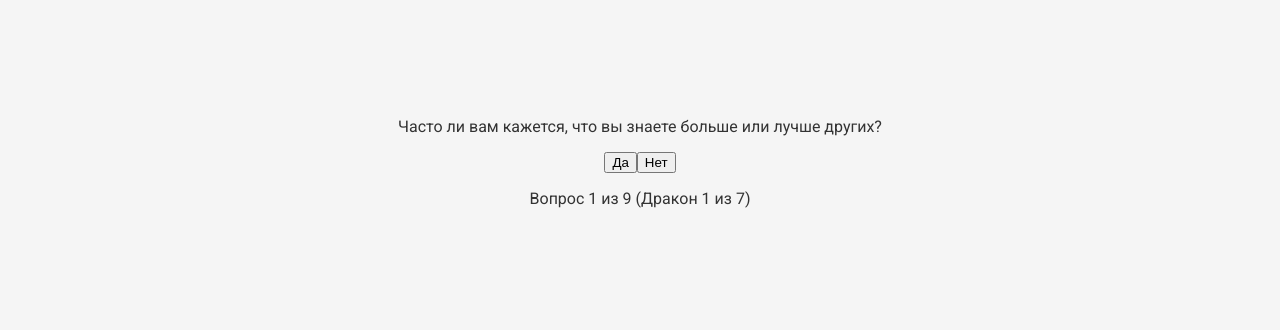
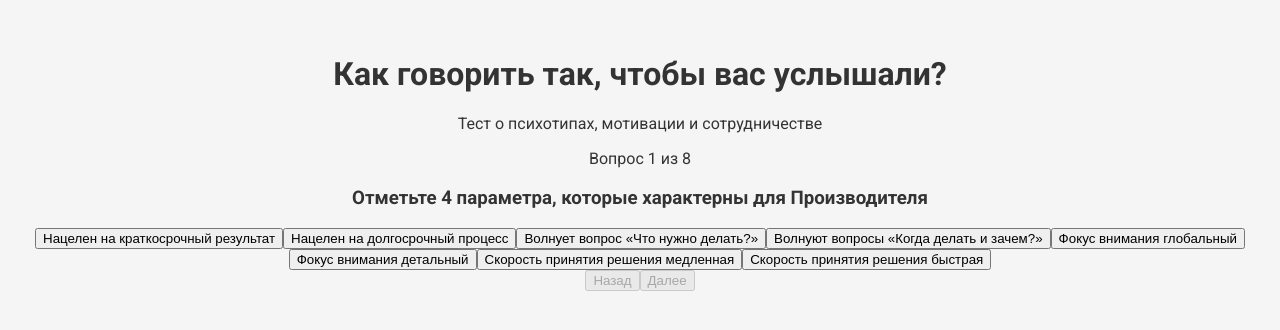
Before and after one commit to MakShuk/online-test-1, a React (Create React App) app: page / in a window 1280 px wide. Shown: the part 238-568 px from the top of the page. Built offline with nearby package versions, Linux system fonts and the light colour scheme.

Commit message:
add Question and Results components for quiz functionality

```diff
--- /dev/null
+++ b/src/components/Question.jsx
@@ -0,0 +1,38 @@
+import React from 'react';
+
+const Question = ({ question, selectedAnswers = [], onAnswerSelect }) => {
+  const handleOptionClick = (index) => {
+    let newSelected;
+    if (selectedAnswers.includes(index)) {
+      // Убираем ответ если он уже выбран
+      newSelected = selectedAnswers.filter(i => i !== index);
+    } else {
+      // Добавляем новый ответ
+      newSelected = [...selectedAnswers, index];
+    }
+    onAnswerSelect(newSelected);
+  };
+
+  return (
+    <div>
+      <h3 className="text-xl font-semibold mb-4">{question.text}</h3>
+      <div className="space-y-2">
+        {question.options.map((option, index) => (
+          <button
+            key={index}
+            onClick={() => handleOptionClick(index)}
+            className={`w-full text-left p-3 rounded-lg border ${
+              selectedAnswers.includes(index)
+                ? 'bg-blue-100 border-blue-500'
+                : 'bg-white border-gray-300 hover:bg-gray-50'
+            } transition-colors duration-200`}
+          >
+            {option}
+          </button>
+        ))}
+      </div>
+    </div>
+  );
+};
+
+export default Question;
--- /dev/null
+++ b/src/components/Results.jsx
@@ -0,0 +1,86 @@
+import React from 'react';
+
+const getCorrectAnswers = (question) => {
+  if (question.correctAnswers) {
+    return question.correctAnswers;
+  }
+  if (question.correctAnswer !== undefined) {
+    return [question.correctAnswer];
+  }
+  return [];
+};
+
+const Results = ({ userAnswers, questions, onRetry }) => {
+  const calculateScore = () => {
+    let correctCount = 0;
+
+    userAnswers.forEach((answers, questionIndex) => {
+      const question = questions[questionIndex];
+      const correctAnswers = getCorrectAnswers(question);
+      if (
+        answers.length === correctAnswers.length &&
+        answers.every(answer => correctAnswers.includes(answer))
+      ) {
+        correctCount++;
+      }
+    });
+
+    return {
+      correct: correctCount,
+      total: questions.length,
+      percentage: Math.round((correctCount / questions.length) * 100)
+    };
+  };
+
+  const score = calculateScore();
+
+  return (
+    <div className="w-full max-w-2xl mx-auto p-2 sm:p-6 bg-white rounded-xl shadow-lg">
+      <h2 className="text-2xl sm:text-3xl font-bold text-center mb-4 sm:mb-6 text-gray-900">Результаты теста</h2>
+
+      <div className="text-center mb-6 sm:mb-8">
+        <div className="text-4xl sm:text-5xl font-bold text-blue-700 mb-2 sm:mb-3">
+          {score.percentage}%
+        </div>
+        <p className="text-base sm:text-lg text-gray-800 font-medium">
+          Правильных ответов: {score.correct} из {score.total}
+        </p>
+      </div>
+
+      <div className="space-y-4 sm:space-y-6">
+        {questions.map((question, index) => {
+          const correctAnswers = getCorrectAnswers(question);
+          const isCorrect =
+            userAnswers[index].length === correctAnswers.length &&
+            userAnswers[index].every(answer => correctAnswers.includes(answer));
+
+          return (
+            <div
+              key={question.id}
+              className={`p-2 sm:p-4 rounded-lg border ${
+                isCorrect ? "border-green-500 bg-green-50" : "border-red-500 bg-red-50"
+              }`}
+            >
+              <h3 className="text-base sm:text-lg font-semibold mb-2 sm:mb-3 text-gray-900">{question.text}</h3>
+              <p className="text-sm sm:text-base text-gray-800 mb-1.5 sm:mb-2">
+                <span className="font-semibold">Ваши ответы: </span>
+                {userAnswers[index]
+                  .map(answerIndex => question.options[answerIndex])
+                  .join(", ")}
+              </p>
+            </div>
+          );
+        })}
+      </div>
+
+      <button
+        onClick={onRetry}
+        className="mt-6 sm:mt-8 w-full bg-blue-600 text-white py-2 sm:py-3 px-3 sm:px-6 rounded-lg hover:bg-blue-700 transition-colors"
+      >
+        Пройти тест заново
+      </button>
+    </div>
+  );
+};
+
+export default Results;
--- a/src/test.jsx
+++ b/src/test.jsx
@@ -1,209 +1,256 @@
 import React, { useState } from "react";
+import Question from "./components/Question";
+import Results from "./components/Results";
 
-const dragons = [
+// Константы
+const INITIAL_ANSWERS = new Array(8).fill([]);  // 8 вопросов в тесте
+
+
+// Константы
+const INITIAL_TEST = {
+  "testName": "Как говорить так, чтобы вас услышали?",
+  "description": "Тест о психотипах, мотивации и сотрудничестве",
+  "modules": [
     {
-    name: "Дракон высокомерия",
-    questions: [
-      "Часто ли вам кажется, что вы знаете больше или лучше других?",
-      "Бывают ли моменты, когда вы считаете, что вам не о чем учиться у окружающих?",
-      "Сложно ли вам признавать свои ошибки?",
-      "Бывает ли, что вы не готовы слушать чужие мнения, считая их менее значимыми?",
-      "Легко ли вам кажется, что вы превосходите других в своих навыках или знаниях?",
-      "Бывают ли случаи, когда вы сознательно избегаете людей, считая их недостаточно компетентными?",
-      "Часто ли вы стараетесь показать свое превосходство на фоне недостатков других?",
-      "Возникает ли у вас ощущение, что другие просто не понимают вашу глубину или уровень мышления?",
-      "Бывают ли ситуации, когда вы не хотите тратить время на объяснения, потому что считаете, что другие все равно не поймут?",
+      "name": "Типология людей на основе ценностей и функций",
+      "questions": [
+        {
+          "id": 1,
+          "text": "Отметьте 4 параметра, которые характерны для Производителя",
+          "options": [
+            "Нацелен на краткосрочный результат",
+            "Нацелен на долгосрочный процесс",
+            "Волнует вопрос «Что нужно делать?»",
+            "Волнуют вопросы «Когда делать и зачем?»",
+            "Фокус внимания глобальный",
+            "Фокус внимания детальный",
+            "Скорость принятия решения медленная",
+            "Скорость принятия решения быстрая"
           ],
+          "correctAnswers": [0, 2, 5, 7],
+          "type": "multipleChoice"
         },
         {
-    name: "Дракон самоуничижения",
-    questions: [
-      "Часто ли вы чувствуете себя хуже других?",
-      "Ощущаете ли вы, что ваши успехи незначительны или не заслуживают внимания?",
-      "Считаете ли вы, что ваши ошибки и неудачи показывают, что вы неполноценны?",
-      "Извиняетесь ли вы часто, даже если в этом нет необходимости?",
-      "Сложно ли вам принимать похвалу и признание?",
-      "Бывает ли, что вы заранее избегаете вызовов, считая, что вам их не преодолеть?",
-      "Чувствуете ли вы страх перед критикой и стараетесь избегать ситуаций, где вас могут судить?",
-      "Испытываете ли вы ощущение, что ваши идеи или предложения не заслуживают внимания?",
-      "Бывает ли, что вы откладываете дела, боясь неудачи?",
+          "id": 2,
+          "text": "Отметьте 4 параметра, которые характерны для Администратора",
+          "options": [
+            "Нацелен на краткосрочный процесс",
+            "Нацелен на долгосрочный результат",
+            "Волнует вопрос «Кто будет делать?»",
+            "Волнует вопрос «Как нужно делать?»",
+            "Фокус внимания глобальный",
+            "Фокус внимания детальный",
+            "Скорость принятия решения медленная",
+            "Скорость принятия решения быстрая"
           ],
+          "correctAnswers": [0, 3, 5, 6],
+          "type": "multipleChoice"
         },
         {
-    name: "Дракон нетерпеливости",
-    questions: [
-      "Часто ли вы испытываете раздражение, если люди или события развиваются медленно?",
-      "Бывает ли так, что вам трудно дождаться результата, и вы начинаете торопить события?",
-      "Вы легко расстраиваетесь, если кто-то замедляет вашу работу или планы?",
-      "Предпочитаете ли вы делать что-то быстрее, даже если это может повлиять на качество?",
-      "Ощущаете ли вы внутреннее напряжение, если что-то занимает больше времени, чем ожидалось?",
-      "Чувствуете ли вы разочарование, если другие не работают в том же темпе, что и вы?",
-      "Часто ли вам сложно наслаждаться процессом, потому что вы слишком сосредоточены на конечном результате?",
-      "Бывает ли, что вы предпочитаете взяться за дело сами, лишь бы ускорить его выполнение?",
-      "Часто ли вы чувствуете тревогу, когда нет четкого и быстрого прогресса?",
+          "id": 3,
+          "text": "Отметьте 4 параметра, которые характерны для Предпринимателя",
+          "options": [
+            "Нацелен на краткосрочный процесс",
+            "Нацелен на долгосрочный результат",
+            "Волнует вопрос «Что нужно делать?»",
+            "Волнуют вопросы «Когда делать и зачем?»",
+            "Фокус внимания глобальный",
+            "Фокус внимания детальный",
+            "Скорость принятия решения медленная",
+            "Скорость принятия решения быстрая"
           ],
+          "correctAnswers": [1, 3, 4],
+          "type": "multipleChoice"
         },
         {
-    name: "Дракон мученичества",
-    questions: [
-      "Ощущаете ли вы, что часто жертвуете своими интересами ради других?",
-      "Бывает ли, что вам кажется, что окружающие не ценят ваши усилия?",
-      "Считаете ли вы себя человеком, который постоянно помогает другим, забывая о себе?",
-      "Ощущаете ли вы обиду, если ваши жертвы не замечают?",
-      "Часто ли вы чувствуете, что страдаете ради благополучия других?",
-      "Бывают ли случаи, когда вы чувствуете необходимость заслужить любовь и уважение через самопожертвование?",
-      "Чувствуете ли вы, что часто оказываетесь в положении «вечно пострадавшего»?",
-      "Вам трудно сказать «нет», даже если это вредит вам?",
-      "Бывает ли, что вы сознательно подчеркиваете свои жертвы, чтобы окружающие их заметили?",
+          "id": 4,
+          "text": "Отметьте 4 параметра, которые характерны для Интегратора",
+          "options": [
+            "Нацелен на краткосрочный результат",
+            "Нацелен на долгосрочный процесс",
+            "Волнуют вопросы «Когда делать и зачем?»",
+            "Волнует вопрос «Кто будет делать?»",
+            "Фокус внимания глобальный",
+            "Фокус внимания детальный",
+            "Скорость принятия решения медленная",
+            "Скорость принятия решения быстрая"
           ],
+          "correctAnswers": [1, 3, 6],
+          "type": "multipleChoice"
         },
         {
-    name: "Дракон жадности",
-    questions: [
-      "Чувствуете ли вы сильное желание иметь больше вещей или ресурсов?",
-      "Вам трудно делиться своими вещами с другими?",
-      "Часто ли вы чувствуете, что вам чего-то не хватает, даже если у вас есть всё необходимое?",
-      "Легко ли вам тратить деньги на других людей?",
-      "Чувствуете ли вы беспокойство, если у вас нет контроля над вещами, которые вам нужны?",
-      "Бывает ли, что вы испытываете зависть к тем, кто обладает тем, чего у вас нет?",
-      "Чувствуете ли вы, что никогда не достаточно богаты или успешны, чтобы почувствовать удовлетворение?",
-      "Часто ли вы хотите иметь больше, даже если это не приносит вам истинного счастья?",
-      "Трудно ли вам отказаться от вещей, даже если они вам больше не нужны?",
+          "id": 5,
+          "text": "Какие 2 качества отличают Производителя?",
+          "options": [
+            "Знающий",
+            "Свободолюбивый",
+            "Все держит под контролем",
+            "Целеустремленный",
+            "Готов рисковать",
+            "Эмпатия",
+            "Исполнительный",
+            "Общительный"
           ],
+          "correctAnswers": [0, 3],
+          "type": "multipleChoice"
         },
         {
-    name: "Дракон саморазрушения",
-    questions: [
-      "Бывают ли моменты, когда вы чувствуете себя недостойным хорошего отношения или успеха?",
-      "Вы часто поступаете так, что это причиняет вам вред, даже если знаете о последствиях?",
-      "Часто ли вы избегаете заботы о себе и своём здоровье?",
-      "Склонны ли вы к негативным мыслям о себе, которые мешают вашему счастью?",
-      "Бывает ли, что вы отказываетесь от хороших возможностей, считая, что не заслуживаете их?",
-      "Бывает ли, что вы намеренно избегаете успеха, опасаясь его последствий?",
-      "Чувствуете ли вы, что ваши ошибки невозможно исправить, и это ведет к саморазрушению?",
-      "Часто ли вы откладываете заботу о своём здоровье, несмотря на последствия?",
-      "Бывает ли, что вы считаете, что ваше счастье неважно по сравнению с другими людьми?",
+          "id": 6,
+          "text": "Какие 2 качества отличают Администратора?",
+          "options": [
+            "Знающий",
+            "Свободолюбивый",
+            "Все держит под контролем",
+            "Целеустремленный",
+            "Готов рисковать",
+            "Эмпатия",
+            "Исполнительный",
+            "Общительный"
           ],
+          "correctAnswers": [2, 6],
+          "type": "multipleChoice"
         },
         {
-    name: "Дракон упрямства",
-    questions: [
-      "Сложно ли вам принимать чужие предложения или изменять свои привычки?",
-      "Ощущаете ли вы сопротивление, когда сталкиваетесь с необходимостью перемен?",
-      "Часто ли вы отказываетесь от помощи, предпочитая делать всё самостоятельно?",
-      "Бывает ли, что вы настаиваете на своём, даже если это не рационально?",
-      "Ощущаете ли вы страх перед неизвестностью, который мешает вам делать изменения в жизни?",
-      "Трудно ли вам адаптироваться к неожиданным изменениям, даже если они могут быть полезными?",
-      "Бывает ли, что вы отвергаете новые идеи только потому, что они нарушают привычный уклад?",
-      "Чувствуете ли вы потребность защищаться, когда вам предлагают что-то новое?",
-      "Бывает ли, что ваша первая реакция на перемены — это их отрицание?",
+          "id": 7,
+          "text": "Какие 2 качества отличают Предпринимателя?",
+          "options": [
+            "Знающий",
+            "Свободолюбивый",
+            "Все держит под контролем",
+            "Целеустремленный",
+            "Готов рисковать",
+            "Эмпатия",
+            "Исполнительный",
+            "Общительный"
           ],
+          "correctAnswers": [1, 4],
+          "type": "multipleChoice"
         },
-];
+        {
+          "id": 8,
+          "text": "Какие 2 качества отличают Интегратора?",
+          "options": [
+            "Знающий",
+            "Свободолюбивый",
+            "Все держит под контролем",
+            "Целеустремленный",
+            "Готов рисковать",
+            "Эмпатия",
+            "Исполнительный",
+            "Общительный"
+          ],
+          "correctAnswers": [5, 7],
+          "type": "multipleChoice"
+        }
+      ]
+    }
+  ]
+}
 
-const Test = () => {
-  const [currentDragon, setCurrentDragon] = useState(0);
-  const [currentQuestion, setCurrentQuestion] = useState(0);
-  const [answers, setAnswers] = useState({});
-  const [testCompleted, setTestCompleted] = useState(false);
 
-  const handleAnswer = (answer) => {
-    const dragonName = dragons[currentDragon].name;
-    setAnswers((prev) => ({
-      ...prev,
-      [dragonName]: (prev[dragonName] || 0) + (answer ? 1 : 0),
-    }));
+export default function TestPage() {
+  const [currentQuestionIndex, setCurrentQuestionIndex] = useState(0);
+  const [userAnswers, setUserAnswers] = useState(INITIAL_ANSWERS);
+  const [showResults, setShowResults] = useState(false);
+  const [test] = useState(INITIAL_TEST);
 
-    if (currentQuestion < dragons[currentDragon].questions.length - 1) {
-      setCurrentQuestion((prev) => prev + 1);
-    } else if (currentDragon < dragons.length - 1) {
-      setCurrentDragon((prev) => prev + 1);
-      setCurrentQuestion(0);
+  const questions = test.modules[0].questions;
+  const currentQuestion = questions[currentQuestionIndex];
+
+  const handleAnswerSelect = (answers) => {
+    setUserAnswers((prev) => {
+      const newAnswers = [...prev];
+      newAnswers[currentQuestionIndex] = answers;
+      return newAnswers;
+    });
+  };
+
+  const handleNext = () => {
+    if (currentQuestionIndex < questions.length - 1) {
+      setCurrentQuestionIndex((prev) => prev + 1);
     } else {
-      setTestCompleted(true);
+      setShowResults(true);
     }
   };
 
-  const findPrimaryDragons = () => {
-    return Object.entries(answers)
-      .sort((a, b) => b[1] - a[1])
-      .slice(0, 7)
-      .filter(([_, count]) => count > 0);
+  const handlePrevious = () => {
+    if (currentQuestionIndex > 0) {
+      setCurrentQuestionIndex((prev) => prev - 1);
+    }
   };
 
-  function getDeclension(count, one, two, five) {
-    if (count % 100 > 10 && count % 100 < 20) {
-      return five;
-    }
-    if (count % 10 === 1) {
-      return one;
-    }
-    if (count % 10 >= 2 && count % 10 <= 4) {
-      return two;
-    }
-    return five;
+  const handleRetry = () => {
+    setCurrentQuestionIndex(0);
+    setUserAnswers(new Array(questions.length).fill([]));
+    setShowResults(false);
+  };
+
+  if (showResults) {
+    return <Results userAnswers={userAnswers} questions={questions} onRetry={handleRetry} />;
   }
 
-  const resetTest = () => {
-    setCurrentDragon(0);
-    setCurrentQuestion(0);
-    setAnswers({});
-    setTestCompleted(false);
-  };
+  return (
+    <div className="min-h-screen bg-gray-50 py-2 sm:py-12">
+      <div className="max-w-4xl mx-auto px-2 sm:px-4">
+        <div className="bg-white rounded-xl shadow-lg overflow-hidden">
+          <div className="p-3 sm:p-6 bg-blue-600">
+            <h1 className="text-2xl font-bold text-white">{test.testName}</h1>
+            <p className="text-blue-100 mt-2">{test.description}</p>
+          </div>
 
-  if (testCompleted) {
-    const primaryDragons = findPrimaryDragons();
-    return (
-      <div className="max-w-md mx-auto mt-10 p-6 bg-white rounded-lg shadow-md">
-        <h2 className="text-2xl font-bold mb-4">Результат теста</h2>
-        <div>
-          <p className="mb-3">Количество баллов по драконам:</p>
-          {primaryDragons.map(([dragon, count], index) => (
-            <p key={dragon} className={`mb-2`}>
-              {index + 1}. {dragon} ({count}{" "}
-              {getDeclension(count, "балл", "балла", "баллов")})
-            </p>
-          ))}
+          <div className="p-2 sm:p-4">
+            <div className="mb-6">
+              <div className="flex justify-between items-center mb-2">
+                <span
+                  className="text-sm text-gray-600"
+                  role="status"
+                  aria-label={`Вопрос ${currentQuestionIndex + 1} из ${questions.length}`}
+                >
+                  Вопрос {currentQuestionIndex + 1} из {questions.length}
+                </span>
               </div>
+              <div className="w-full bg-gray-200 rounded-full h-2">
+                <div
+                  className="bg-blue-600 h-2 rounded-full transition-all duration-300"
+                  style={{
+                    width: `${((currentQuestionIndex + 1) / questions.length) * 100}%`,
+                  }}
+                  role="progressbar"
+                  aria-valuenow={currentQuestionIndex + 1}
+                  aria-valuemin={1}
+                  aria-valuemax={questions.length}
+                />
+              </div>
+            </div>
+
+            <Question
+              question={currentQuestion}
+              selectedAnswers={userAnswers[currentQuestionIndex] || []}
+              onAnswerSelect={handleAnswerSelect}
+            />
+
+            <div className="flex justify-between mt-8">
               <button
-          onClick={resetTest}
-          className="w-full mt-4 p-2 bg-blue-500 text-white rounded hover:bg-blue-600"
+                onClick={handlePrevious}
+                disabled={currentQuestionIndex === 0}
+                className="px-4 sm:px-6 py-2 rounded-lg bg-gray-200 text-gray-700 disabled:opacity-50 disabled:cursor-not-allowed hover:bg-gray-300 transition-colors focus:ring-2 focus:ring-gray-400 focus:ring-offset-2 focus:outline-none"
+                aria-label="Перейти к предыдущему вопросу"
               >
-          Пройти тест заново
+                Назад
               </button>
+
+              <button
+                onClick={handleNext}
+                disabled={!userAnswers[currentQuestionIndex]?.length}
+                className="px-4 sm:px-6 py-2 rounded-lg bg-blue-600 text-white disabled:opacity-50 disabled:cursor-not-allowed hover:bg-blue-700 transition-colors focus:ring-2 focus:ring-blue-500 focus:ring-offset-2 focus:outline-none"
+                aria-label={currentQuestionIndex === questions.length - 1 ? "Завершить тест" : "Перейти к следующему вопросу"}
+              >
+                {currentQuestionIndex === questions.length - 1 ? "Завершить" : "Далее"}
+              </button>
+            </div>
+          </div>
+        </div>
+      </div>
     </div>
   );
 }
-
-  return (
-    <div className="max-w-md mx-auto mt-10 p-6 bg-white rounded-lg shadow-md">
-     {/*  <h2 className="text-2xl font-bold mb-4">{dragons[currentDragon].name}</h2> */}
-      <div>
-        <p className="mb-4">
-          {dragons[currentDragon].questions[currentQuestion]}
-        </p>
-        <div className="flex space-x-4">
-          <button
-            onClick={() => handleAnswer(true)}
-            className="w-1/2 p-2 bg-green-500 text-white rounded hover:bg-green-600"
-          >
-            Да
-          </button>
-          <button
-            onClick={() => handleAnswer(false)}
-            className="w-1/2 p-2 bg-red-500 text-white rounded hover:bg-red-600"
-          >
-            Нет
-          </button>
-        </div>
-        <p className="mt-4 text-sm text-gray-500">
-          Вопрос {currentQuestion + 1} из{" "}
-          {dragons[currentDragon].questions.length} (Дракон {currentDragon + 1}{" "}
-          из {dragons.length})
-        </p>
-      </div>
-    </div>
-  );
-};
-
-export default Test;
```
Lines whose indentation alone changed are shown as unchanged.
